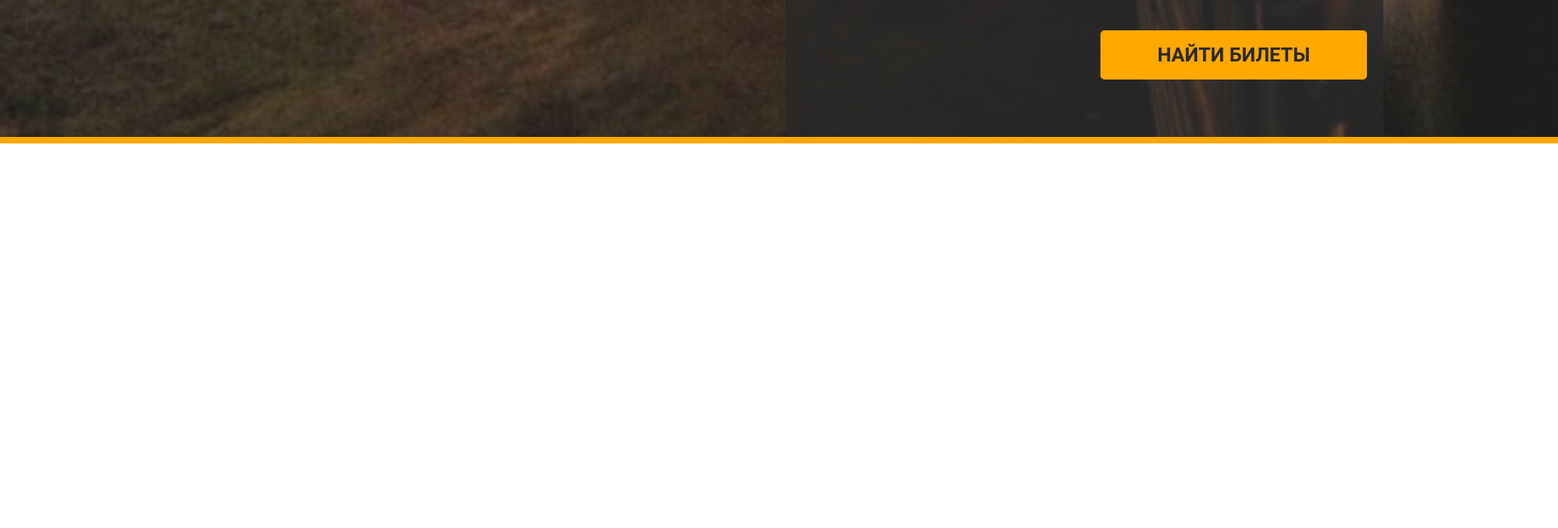
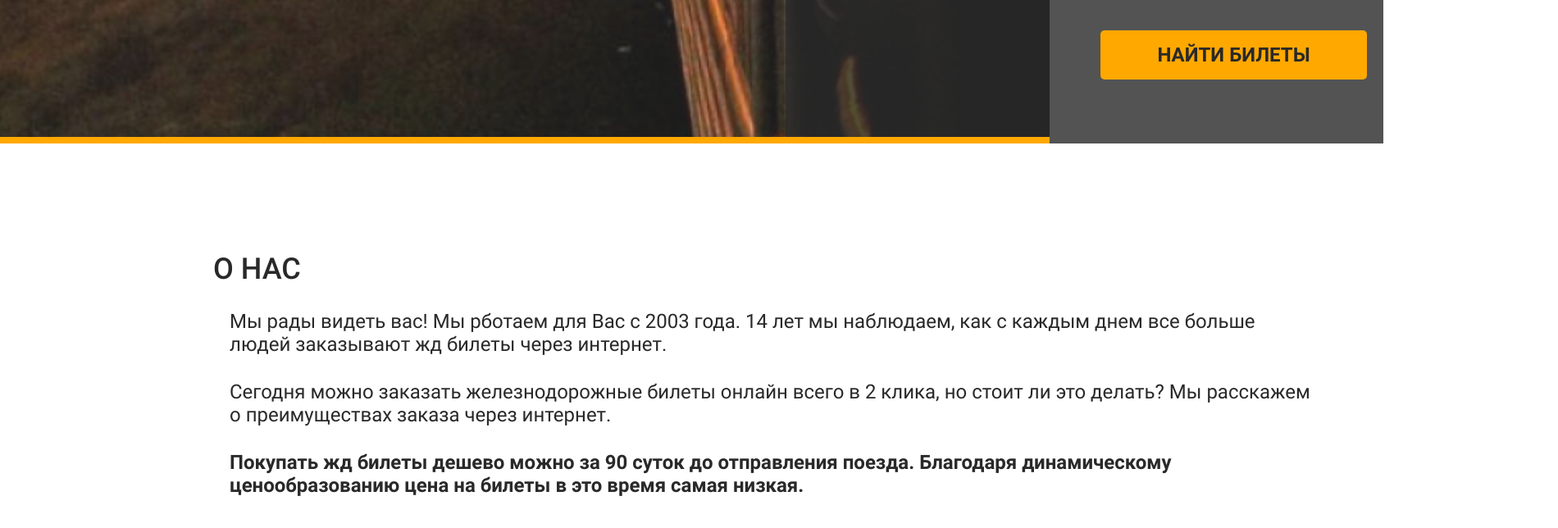
Before and after one commit to RebikHub/fe-trainbooking, a React (Create React App) app: page / in a window 1280 px wide. Shown: the part 810-1454 px from the top of the page at 82% size, 1900 px wide, since content can reach past the window. Before the commit the page ends 985 px from the top, so only its background shows below. Built offline with nearby package versions, Linux system fonts and the light colour scheme; the HTML template or start-up script is replaced by a standard one.

Commit message:
components

```diff
--- a/src/App.js
+++ b/src/App.js
@@ -1,10 +1,12 @@
 import React from "react";
 import Header from "./pages/Header";
+import Main from "./pages/Main";
 
 function App() {
   return (
     <>
       <Header/>
+      <Main/>
     </>
   );
 }
--- a/src/components/Calendar.jsx
+++ b/src/components/Calendar.jsx
@@ -1,7 +1,20 @@
-import React from 'react';
+import React, { useState } from 'react';
 import '../styles/calendar.css';
 
 export default function Calendar() {
+  const [date, setDate] = useState({
+    from: '',
+    to: ''
+  });
+
+  function handleDateFrom(ev) {
+    setDate((prev) => ({...prev, from: ev.target.value}));
+  };
+
+  function handleDateTo(ev) {
+    setDate((prev) => ({...prev, to: ev.target.value}));
+  };
+
   return (
     <div className='calendar'>
       <div className='cal-direction'>
@@ -16,8 +29,12 @@ export default function Calendar() {
       <div className='cal-date'>
         <h4 className='cal-date-text'>Дата</h4>
           <div className='cal-date-inputs'>
-            <input className='date-input-from' type="text" placeholder="ДД/ММ/ГГ"/>
-            <input className='date-input-to' type="text" placeholder="ДД/ММ/ГГ"/>
+            <input className='date-input-from' type="text" placeholder="ДД/ММ/ГГ"
+              value={date.from}
+              onChange={handleDateFrom}/>
+            <input className='date-input-to' type="text" placeholder="ДД/ММ/ГГ"
+              value={date.to}
+              onChange={handleDateTo}/>
           </div>
       </div>
 
--- a/src/index.css
+++ b/src/index.css
@@ -28,7 +28,11 @@
   src: url(./fonts/Roboto-Bold.ttf);
 }
 
+@font-face {
+  font-family: 'Roboto-medium';
+  src: url(./fonts/Roboto-Medium.ttf);
+}
+
 #root {
-  width: 1900px;
   margin: 0 auto;
 }
--- /dev/null
+++ b/src/pages/Main.jsx
@@ -0,0 +1,37 @@
+import React from 'react';
+import '../styles/main.css';
+
+export default function Main() {
+  return (
+    <main className='main'>
+      <div className='main-about'>
+        <h4 className='about-title'>о нас</h4>
+        <div className='about-content'>
+          <div className='about-line'></div>
+          <div>
+            <p className='about-text-first'>
+              Мы рады видеть вас! Мы рботаем для Вас с 2003 года. 14 лет мы наблюдаем, как с каждым днем
+              все больше людей заказывают жд билеты через интернет.
+            </p>
+            <p className='about-text-second'>
+              Сегодня можно заказать железнодорожные билеты онлайн всего в 2 клика, но стоит ли это делать?
+              Мы расскажем о преимуществах заказа через интернет.
+            </p>
+            <p className='about-text-third'>
+              Покупать жд билеты дешево можно за 90 суток до отправления поезда.
+              Благодаря динамическому ценообразованию цена на билеты в это время самая низкая.
+            </p>
+          </div>
+        </div>
+      </div>
+
+      <div className='main-how'>
+
+      </div>
+
+      <div className='main-reviews'>
+
+      </div>
+    </main>
+  )
+}
--- a/src/styles/calendar.css
+++ b/src/styles/calendar.css
@@ -56,6 +56,10 @@
   height: 24px;
   opacity: 0.4;
   background-color: rgba(41, 41, 41, 0.8);
+}
+
+.dir-btn:hover {
+  opacity: 0.9;
 }
 
 .dir-btn::before {
@@ -141,3 +145,8 @@
   color: #292929;
   cursor: pointer;
 }
+
+.cal-btn:hover {
+  box-shadow: 0px 4px 4px rgba(0, 0, 0, 0.25);
+  transition: box-shadow 0.3s;
+}
--- a/src/styles/header.css
+++ b/src/styles/header.css
@@ -38,6 +38,12 @@
   font-size: 36px;
   line-height: 42px;
   color: #E5E5E5;
+  cursor: pointer;
+}
+
+.header-logo-text:hover {
+  color: #FFA800;
+  transition: color 0.3s;
 }
 
 .header-nav {
@@ -55,8 +61,9 @@
   list-style: none;
 }
 
-.header-nav-item {
-
+.header-nav-item > a:hover {
+  color: #FFA800;
+  transition: color 0.3s;
 }
 
 .header-nav-item > a {
--- /dev/null
+++ b/src/styles/main.css
@@ -0,0 +1,55 @@
+.main {
+
+}
+
+.main-about {
+  height: 420px;
+}
+
+.about-title {
+  width: 347px;
+  height: 41px;
+  font-family: 'Roboto-medium';
+  font-style: normal;
+  font-weight: 500;
+  font-size: 36px;
+  line-height: 42px;
+  text-transform: uppercase;
+  color: #292929;
+  margin: 140px auto auto 260px;
+}
+
+.about-content {
+  display: flex;
+}
+
+.about-line {
+  margin: 30px 0 auto 260px;
+  width: 10px;
+  height: 230px;
+  background: #FFA800;
+}
+
+.about-text-first, .about-text-second, .about-text-third {
+  margin-left: 20px;
+  margin-bottom: 30px;
+  width: 1320px;
+  font-style: normal;
+  font-weight: 400;
+  font-size: 24px;
+  line-height: 28px;
+  color: #292929;
+}
+
+.about-text-first {
+  margin-top: 30px;
+  font-family: 'Roboto';
+}
+
+.about-text-second {
+  font-family: 'Roboto';
+}
+
+.about-text-third {
+  font-family: 'Roboto-bold';
+}
```
